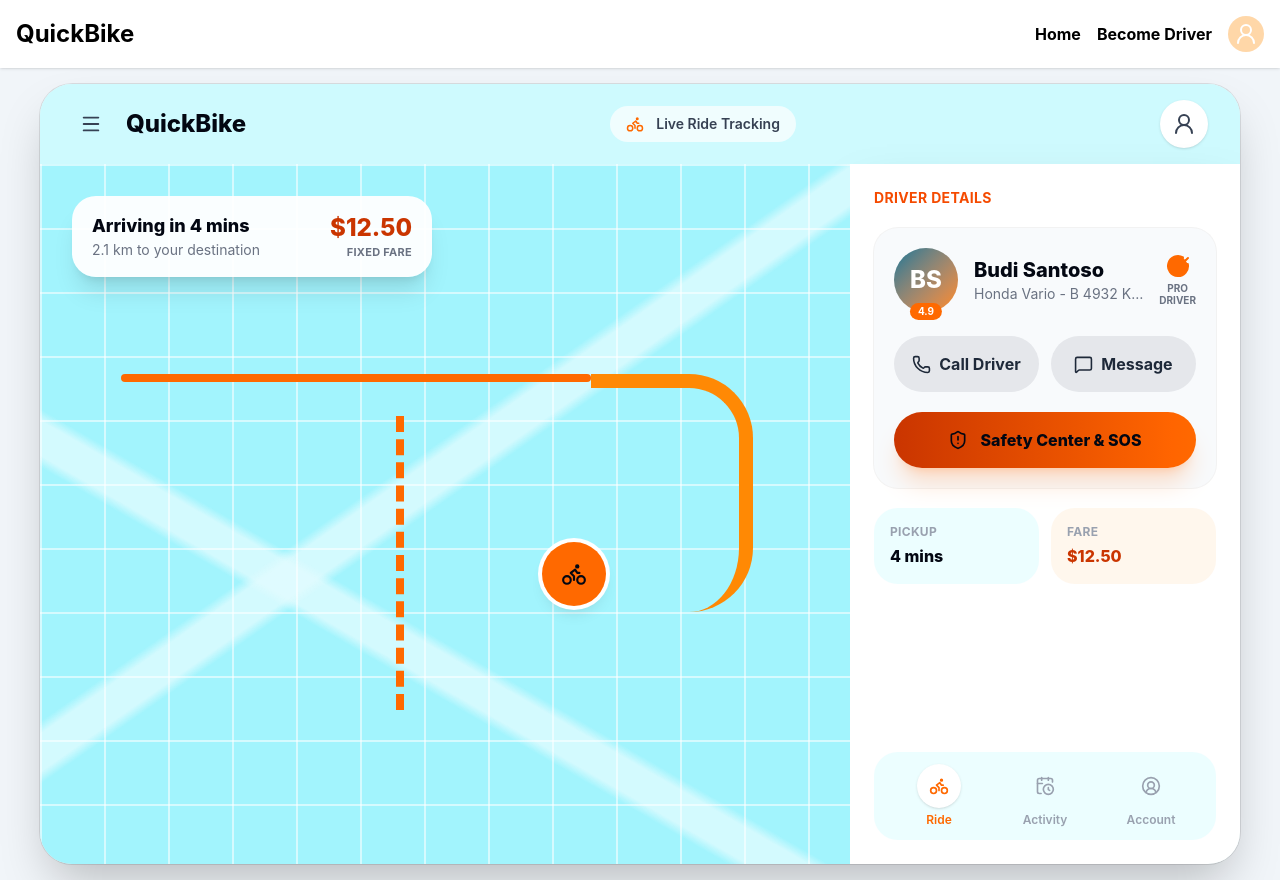
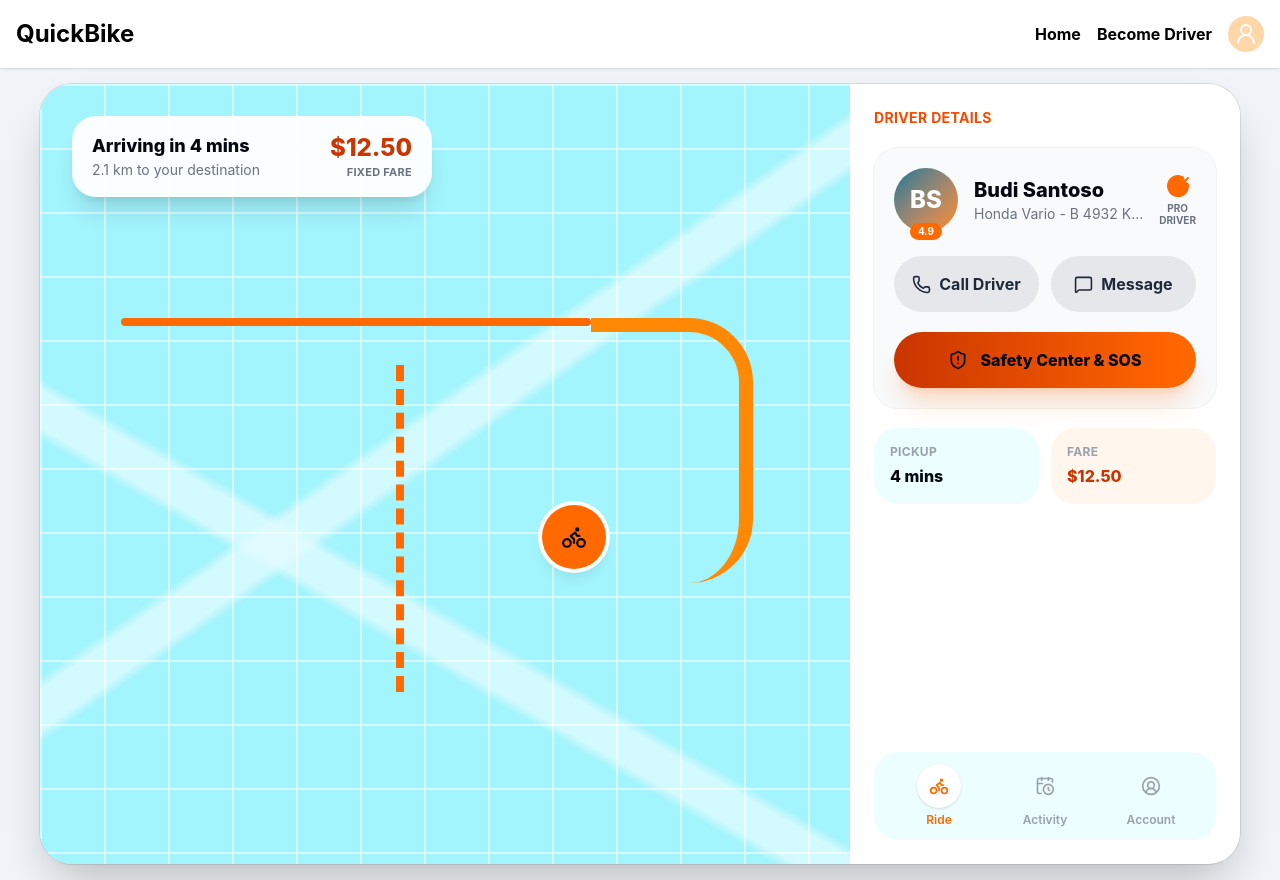
Before and after one commit to samantarohan736-cmyk/QuickBike, a React (Vite) app: page /tracking in a window 1280 px wide. Built offline with nearby package versions, Linux system fonts and the light colour scheme.

Commit message:
Tracking Page updated

```diff
--- a/src/pages/Tracking.jsx
+++ b/src/pages/Tracking.jsx
@@ -23,7 +23,7 @@ function Tracking() {
         data-map-key-ready={MAP_API_KEY ? "true" : "false"}
         className="mx-auto flex min-h-[calc(100vh-2rem)] w-full max-w-md flex-col overflow-hidden rounded-4xl bg-cyan-50 shadow-2xl ring-1 ring-black/10 lg:min-h-195 lg:max-w-7xl"
       >
-        <header className="flex items-center justify-between bg-cyan-100 px-5 py-4 sm:px-6 lg:px-8">
+        {/* <header className="flex items-center justify-between bg-cyan-100 px-5 py-4 sm:px-6 lg:px-8">
           <div className="flex items-center gap-4">
             <button className="rounded-full p-2 text-gray-700 transition hover:bg-white/70">
               <Menu size={22} />
@@ -41,7 +41,7 @@ function Tracking() {
           <div className="flex h-12 w-12 items-center justify-center rounded-full bg-white shadow-sm">
             <UserRound className="text-gray-700" size={24} />
           </div>
-        </header>
+        </header> */}
 
         <section className="grid flex-1 lg:grid-cols-[minmax(0,1fr)_390px]">
           <div className="relative min-h-135 overflow-hidden bg-cyan-200 sm:min-h-155 lg:min-h-0">
```
